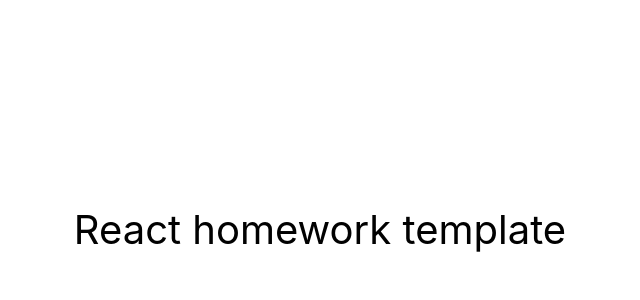
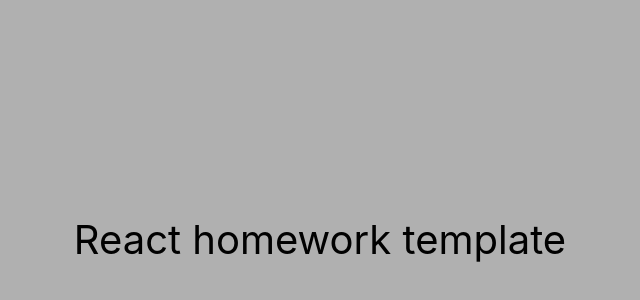
Before and after one commit to denys-drhn/goit-react-hw-01-components, a React (Create React App) app: page / in a window 1280 px wide. Shown: the part 170-470 px from the top of the page, without its empty margins (320-960 px from the left). Built offline with nearby package versions, Linux system fonts and the light colour scheme.

Commit message:
add margin, background-color, list-style

```diff
--- a/src/index.css
+++ b/src/index.css
@@ -1,13 +1,14 @@
 @import-normalize; /* bring in normalize.css styles */
 
 body {
-  margin: 0;
+  margin: 10px;
   font-family: -apple-system, BlinkMacSystemFont, 'Segoe UI', 'Roboto', 'Oxygen',
     'Ubuntu', 'Cantarell', 'Fira Sans', 'Droid Sans', 'Helvetica Neue',
     sans-serif;
   line-height: 1.5;
   -webkit-font-smoothing: antialiased;
   -moz-osx-font-smoothing: grayscale;
+  background-color: #b0b0b0;
 }
 
 code {
@@ -27,6 +28,7 @@ p {
 
 ul,
 ol {
+  list-style: none;
   margin: 0;
   padding: 0;
 }
```
